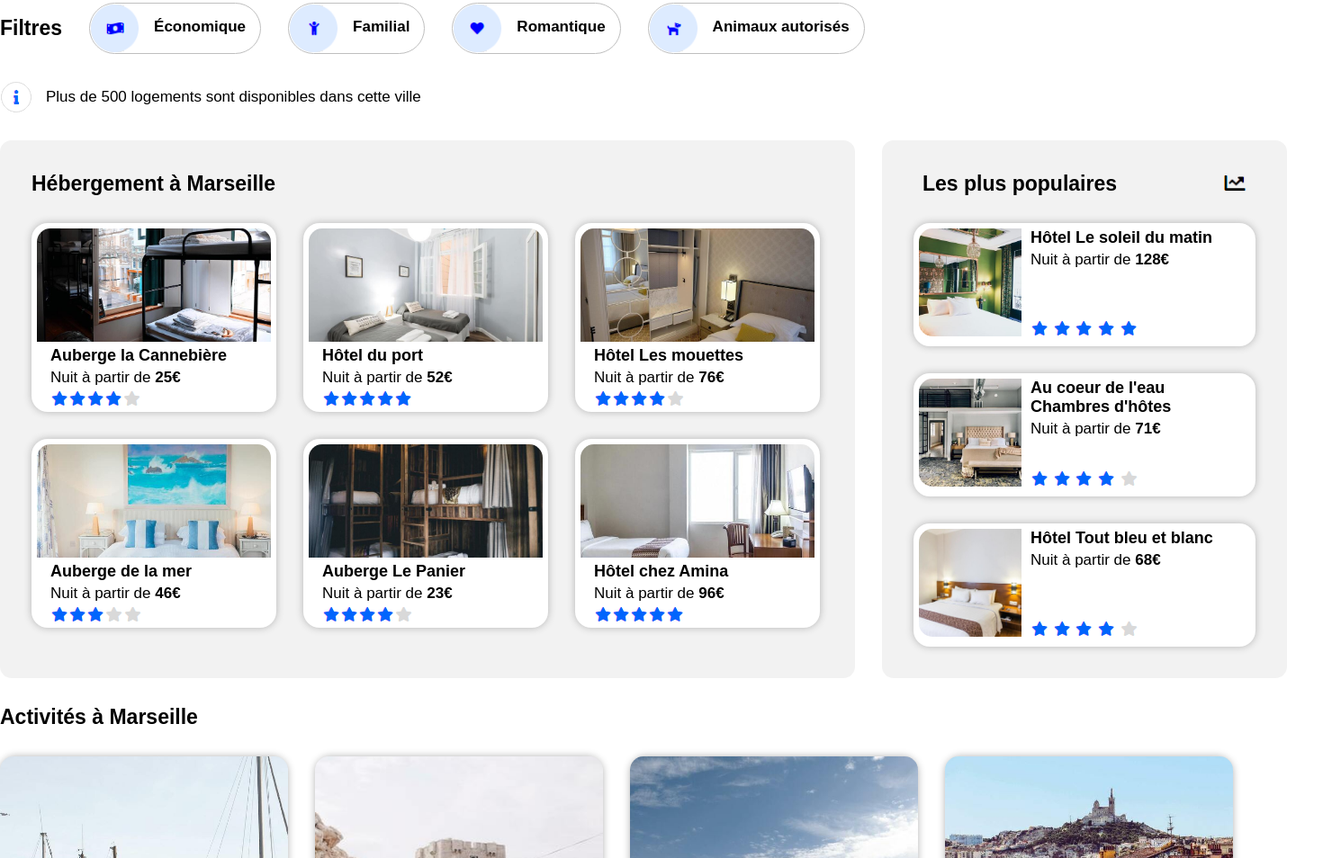
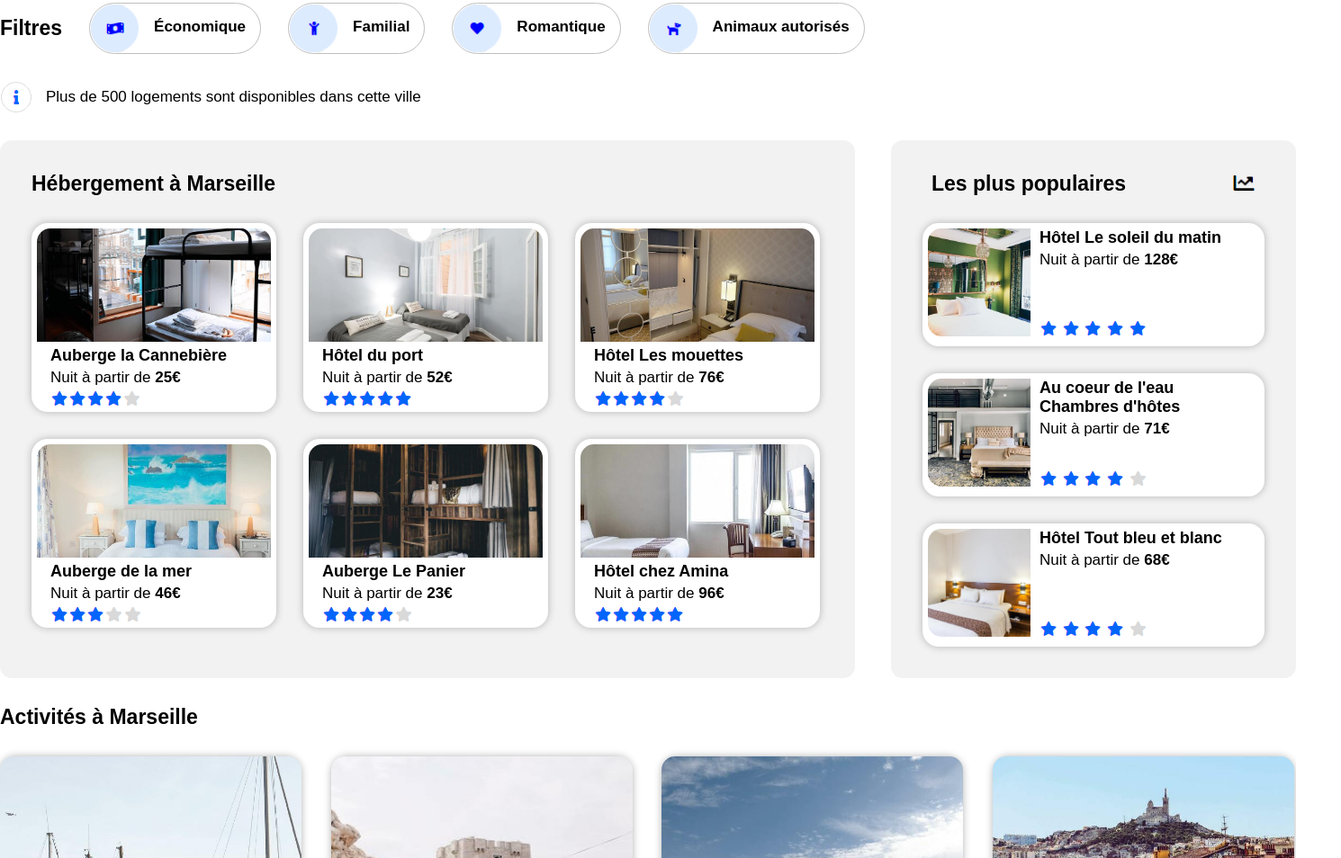
Before and after one commit to Bol2riZH/OpenClassrooms_P2_old, a website: page index.html in a window 1280 px wide. Shown: the part 283-1237 px from the top of the page at 90% size, 1490 px wide, since content can reach past the window. Drawn offline with Linux system fonts and the light colour scheme; a web font is replaced by a local one.

Commit message:
agencement 1440px

```diff
--- a/scss/01_utils/_variables.scss
+++ b/scss/01_utils/_variables.scss
@@ -15,7 +15,7 @@ $popular-box-witdh: 380px;
 $popular-box-height: 120px;
 
 //largeur des vignettes activité
-$activity-box-witdh: 320px;
+$activity-box-witdh: 335px;
 
 //hauteur des vignettes activité (grande, moyenne, petite)
 $activity-box-height-big: 490px;
--- a/scss/02_base/_base.scss
+++ b/scss/02_base/_base.scss
@@ -9,7 +9,7 @@
 html {
     // 10px div by def of 16px
     font-size: 62.5%;
-    width: 1490px; //Définit la taille de base de la page
+    width: 1440px; //Définit la taille de base de la page
     margin: auto;
 }
 
--- a/scss/04_layout/_section.scss
+++ b/scss/04_layout/_section.scss
@@ -24,8 +24,9 @@ header {
 //AGENCEMENT DE LA SECTION
 section {
     display: flex;
+    justify-content: space-between;
     flex-wrap: wrap;
-    gap: 30px 30px; //espace entre les vignettes
+    gap: 30px; //espace entre les vignettes
     margin-bottom: 30px;
     article {
         @include section_bg;
@@ -65,9 +66,10 @@ section {
 
 .activity {
     display: grid; //les vignettes activité sont placées avec la méthodes grid
-    grid-template-columns: repeat(4, $activity-box-witdh);
+    grid-template-columns: repeat(4, 1fr);
     grid-template-rows: 295px;
     grid-gap: 30px;
+    //grid-column-gap: 30px;
 
     margin-bottom: 60px;
     &_1 {
@@ -92,7 +94,6 @@ section {
         grid-column: 4 ;
         grid-row: 2;
     }
-
 }
 
 footer {
```
Also changed, not shown: css/style.css, 1 other file.
